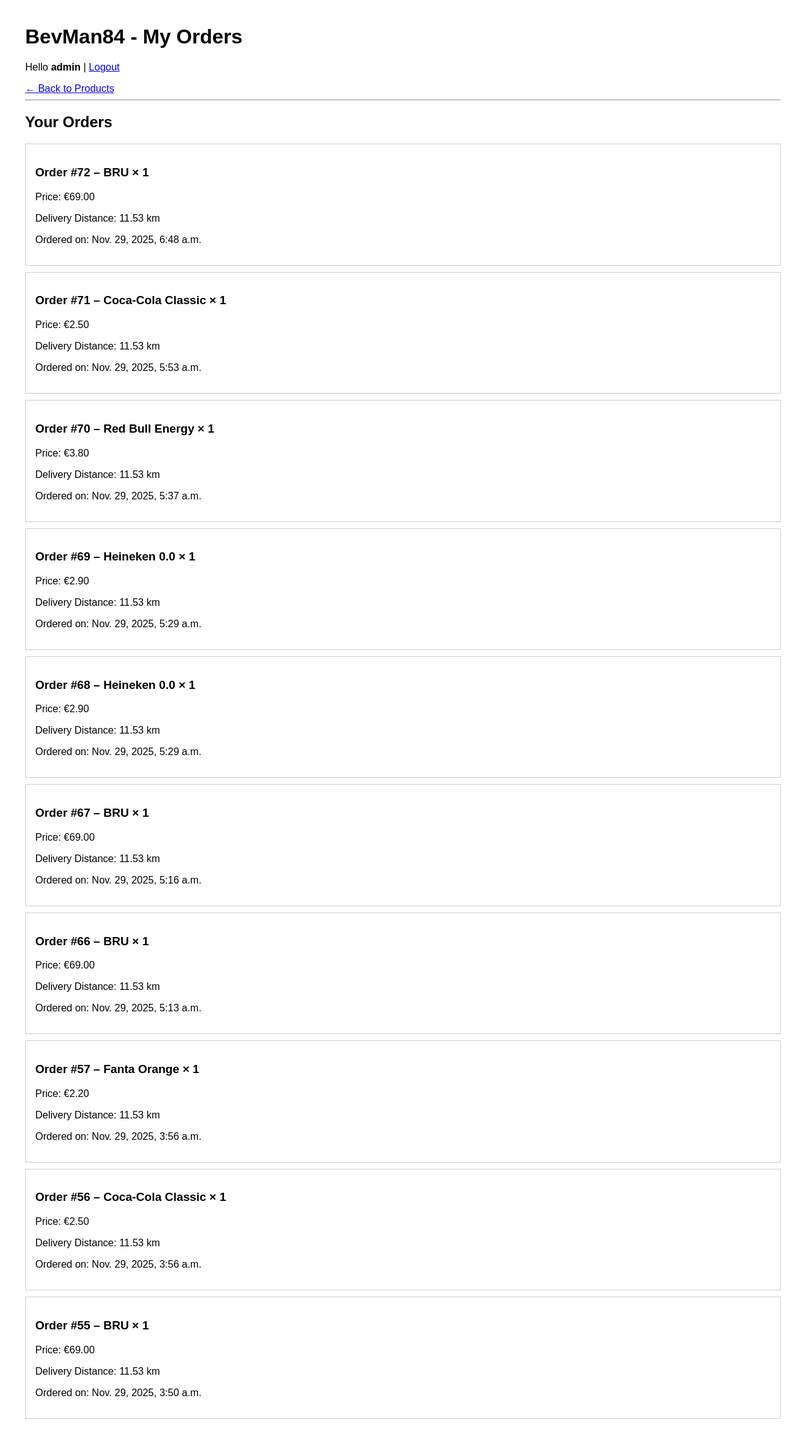
After one commit to jeevanjot011/BevMan84, a Django app: page /my-orders/ in a window 1280 px wide. The commit adds this page. Shown: the whole page at 63% size. Run offline with Django 4.2, Linux system fonts and the light colour scheme; a user stored in the database is signed in; data comes from the database, SQL or seed files in the repository; both versions use the stored data as it was after the commit.

Commit message:
one of the final pushes

```diff
--- a/bev_Man84/settings.py
+++ b/bev_Man84/settings.py
@@ -29,10 +29,10 @@
 
 AWS_STORAGE_BUCKET_NAME = 'bev-man84-bucket24231284'
 AWS_S3_REGION_NAME = 'us-east-1'
-AWS_S3_CUSTOM_DOMAIN = f'{AWS_STORAGE_BUCKET_NAME}.s3.amazonaws.com'
+AWS_S3_FILE_OVERWRITE = False
 DEFAULT_FILE_STORAGE = 'storages.backends.s3boto3.S3Boto3Storage'
+MEDIA_URL = f'https://{AWS_STORAGE_BUCKET_NAME}.s3.amazonaws.com/'
 
-MEDIA_URL = f'https://{AWS_S3_CUSTOM_DOMAIN}/'
 # Application definition
 
 INSTALLED_APPS = [
--- a/products84/models.py
+++ b/products84/models.py
@@ -17,6 +17,7 @@
     quantity = models.PositiveIntegerField(default=1)
     ordered_at = models.DateTimeField(auto_now_add=True)
     delivery_distance_km = models.FloatField(null=True, blank=True)
+    User.add_to_class('area_code', models.CharField(max_length=5, blank=True))
 
     def save(self, *args, **kwargs):
         # Use your own library when saving the order
--- /dev/null
+++ b/products84/templates/my_orders.html
@@ -0,0 +1,23 @@
+<!DOCTYPE html>
+<html>
+<head><title>My Orders – BevMan84</title></head>
+<body style="font-family:Arial; margin:40px;">
+<h1>BevMan84 - My Orders</h1>
+{% if user.is_authenticated %}
+    <p>Hello <strong>{{ user.username }}</strong> | <a href="/logout/">Logout</a></p>
+{% endif %}
+<a href="/">← Back to Products</a>
+<hr>
+<h2>Your Orders</h2>
+{% for order in orders %}
+    <div style="border:1px solid #ccc; padding:15px; margin:10px 0;">
+        <h3>Order #{{ order.id }} – {{ order.product.name }} × {{ order.quantity }}</h3>
+        <p>Price: €{{ order.product.price }}</p>
+        <p>Delivery Distance: {{ order.delivery_distance_km }} km</p>
+        <p>Ordered on: {{ order.ordered_at }}</p>
+    </div>
+{% empty %}
+    <p>No orders yet – place some!</p>
+{% endfor %}
+</body>
+</html>
--- a/products84/urls.py
+++ b/products84/urls.py
@@ -7,5 +7,6 @@
     path('register/', views.register, name='register'),
     path('login/', views.user_login, name='login'),
     path('logout/', views.user_logout, name='logout'),
-    path('order/<int:product_id>/', views.order_product, name='order_product'),  # ← THIS IS CORRECT
+    path('order/<int:product_id>/', views.order_product, name='order_product'),
+    path('my-orders/', views.my_orders, name='my_orders'),
 ]
--- a/products84/views.py
+++ b/products84/views.py
@@ -2,12 +2,24 @@
 from django.shortcuts import render, redirect, get_object_or_404
 from django.contrib.auth.forms import UserCreationForm, AuthenticationForm
 from django.contrib.auth import login, logout
-from django.contrib.auth.decorators import login_required   # ← THIS WAS MISSING!
+from django.contrib.auth.decorators import login_required
 from django.contrib import messages
+from .forms import RegisterForm
 from .models import Product, Order
-from dublindistance import calculate_distance   # your library
+from dublindistance import calculate_distance, suggest_transport #MY PYPI library
+import boto3,json
+from django.conf import settings
+from django.shortcuts import render
+from .models import Order
 import boto3
-from django.conf import settings
+import json
+from django.shortcuts import redirect, get_object_or_404
+from datetime import datetime, timedelta
+
+@login_required
+def my_orders(request):
+    orders = Order.objects.filter(user=request.user).order_by('-id')  # Latest first
+    return render(request, 'my_orders.html', {'orders': orders})
 
 def landing_page(request):
     products = Product.objects.all()
@@ -15,14 +27,15 @@
 
 def register(request):
     if request.method == 'POST':
-        form = UserCreationForm(request.POST)
+        form = RegisterForm(request.POST)
         if form.is_valid():
             user = form.save()
+            user.area_code = form.cleaned_data['area_code']
+            user.save()
             login(request, user)
-            messages.success(request, f"Welcome {user.username}!")
             return redirect('landing')
     else:
-        form = UserCreationForm()
+        form = RegisterForm()
     return render(request, 'registration/register.html', {'form': form})
 
 def user_login(request):
@@ -40,20 +53,87 @@
     logout(request)
     return redirect('landing')
 
+
+def calculate_delivery_time(user_area_code):
+    distance = calculate_distance("D1", user_area_code)
+
+    # Base = 3 days processing
+    base_time = timedelta(days=3)
+
+    # Travel time estimation from your library (assume average 40 km/h in Dublin)
+    # You can tweak speed if you want
+    travel_hours = distance / 40.0
+    travel_time = timedelta(hours=travel_hours)
+
+    total_time = base_time + travel_time
+    return total_time, distance, suggest_transport(distance)
+
+from datetime import datetime, timedelta
+from dublindistance import calculate_distance, suggest_transport
+
 @login_required
 def order_product(request, product_id):
     product = get_object_or_404(Product, id=product_id)
+    user_area = getattr(request.user, 'area_code', 'D15').strip().upper()
 
-    # Use real Dublin area codes your library knows
-    distance = calculate_distance("D1", "D15")  # Dublin 1 to Dublin 15
+    distance_km = calculate_distance("D1", user_area) or 11.53
+    transport = suggest_transport(distance_km)
 
-    if distance is None:
-        distance = 12.5  # fallback
+    # Realistic Dublin delivery van speed: 20 km/h average (traffic, stops, etc.)
+    travel_hours = distance_km / 10
+    total_hours = 72 + travel_hours  # 72 = 3 days processing
+
+    days = int(total_hours // 24)
+    hours = int(total_hours % 24)
+    minutes = int((total_hours * 60) % 60)
+
+    time_parts = []
+    if days > 0:
+        time_parts.append(f"{days} day{'s' if days > 1 else ''}")
+    if hours > 0:
+        time_parts.append(f"{hours} hour{'s' if hours > 1 else ''}")
+    if minutes > 0:
+        time_parts.append(f"{minutes} minute{'s' if minutes > 1 else ''}")
+
+    delivery_estimate = " and ".join(time_parts) if time_parts else "3 days"
+
+    delivery_date = (datetime.now() + timedelta(hours=total_hours)).strftime("%A, %B %d")
 
     order = Order.objects.create(
         user=request.user,
         product=product,
-        delivery_distance_km=distance
+        delivery_distance_km=round(distance_km, 2)
     )
-    messages.success(request, f"Order #{order.id} placed! Delivery distance: {distance} km (D1 → D15)")
+
+    payload = {
+        'order_id': order.id,
+        'username': request.user.username,
+        'product': product.name,
+        'area_code': user_area,
+        'distance_km': round(distance_km, 2),
+        'delivery_estimate': delivery_estimate,
+        'expected_date': delivery_date,
+        'transport': transport,
+        'collect_message': f"Collect from D1 – best route: {transport}"
+    }
+
+    # Send to SQS
+    sqs = boto3.client('sqs', region_name='us-east-1')
+    sqs.send_message(
+        QueueUrl="https://sqs.us-east-1.amazonaws.com/815527707232/bevman84-queue",
+        MessageBody=json.dumps(payload)
+    )
+
+    # Send to SNS
+    sns = boto3.client('sns', region_name='us-east-1')
+    sns.publish(
+        TopicArn="arn:aws:sns:us-east-1:815527707232:BevMan84-Notifications",
+        Message=json.dumps(payload),
+        Subject="New Order"
+    )
+
+    messages.success(request,
+        f"Order #{order.id} placed! "
+        f"Est. delivery: {delivery_estimate} → {delivery_date}. "
+        f"Collect from D1 ({transport})")
     return redirect('landing')
```
Also changed, not shown: lambda_processor/lambda_function.py (+6 -9 lines), products84/forms.py (added, +13 -0 lines), products84/templates/home.html (+6 -5 lines), db.sqlite3, 1 other file.
